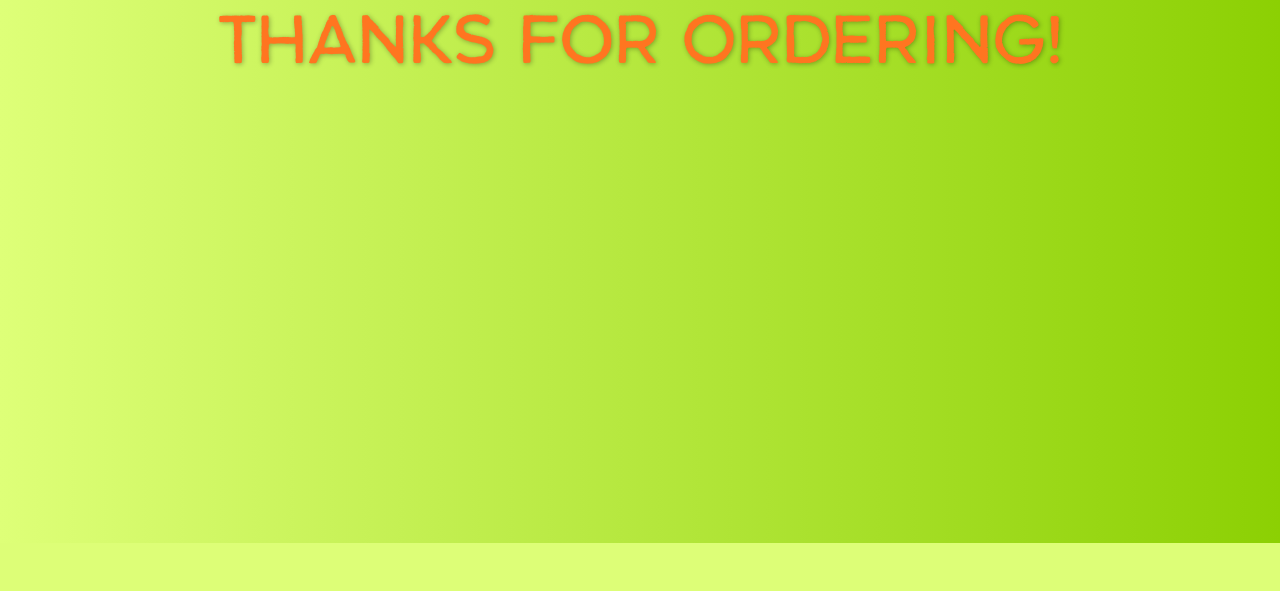
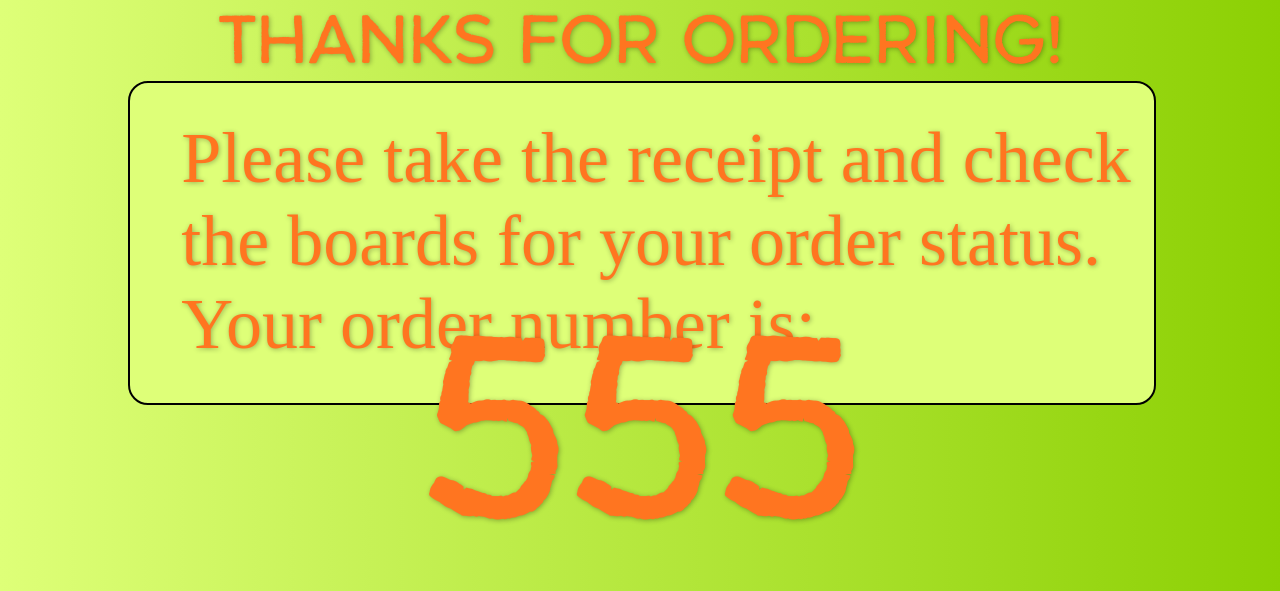
Before and after one commit to JesseHardorff/Kiosk, a PHP site: page /klant-opdracht-module-4/paid.php in a window 1280 px wide. Shown: the part 257-848 px from the top of the page. Before the commit the page ends 800 px from the top, so only its background shows below. Run offline with PHP 8.4, Linux system fonts and the light colour scheme; some web fonts are replaced.

Commit message:
paid.php

```diff
--- a/assets/css/paid-page.css
+++ b/assets/css/paid-page.css
@@ -37,3 +37,34 @@ body {
   color: var(--orange);
   text-shadow: 1px 1px 5px rgba(0, 0, 0, 0.3);
 }
+.order-container {
+  display: flex;
+  margin: 0 10%;
+  width: 80%;
+  height: 40vh;
+  background-color: var(--light-green);
+  flex-direction: column;
+  align-items: center;
+  justify-content: center;
+  border-radius: 20px;
+  border-color: black;
+  border: 2px solid black;
+}
+.order-text {
+  height: 50%;
+  padding: 5% 5 0% 5%;
+  font-family: var(--body-font);
+  font-size: 4.5rem;
+
+  color: var(--orange);
+  text-shadow: 1px 1px 5px rgba(0, 0, 0, 0.3);
+}
+.order-number {
+  height: 45%;
+
+  font-family: var(--header-font);
+  font-size: 15rem;
+
+  color: var(--orange);
+  text-shadow: 1px 1px 5px rgba(0, 0, 0, 0.3);
+}
--- a/paid.php
+++ b/paid.php
@@ -22,11 +22,19 @@
     <div class="thanks-container">
         Thanks for Ordering!
     </div>
+    <div class="order-container">
+        <div class="order-text">
+            Please take the receipt and check the boards for your order status. Your order number is:
+        </div>
+        <div class="order-number">
+            555
+        </div>
+    </div>
 
 
 
 </body>
 
-<script src="assets/js/choose-press.js"></script>
+<!-- <script src="assets/js/choose-press.js"></script> -->
 
 </html>
```
